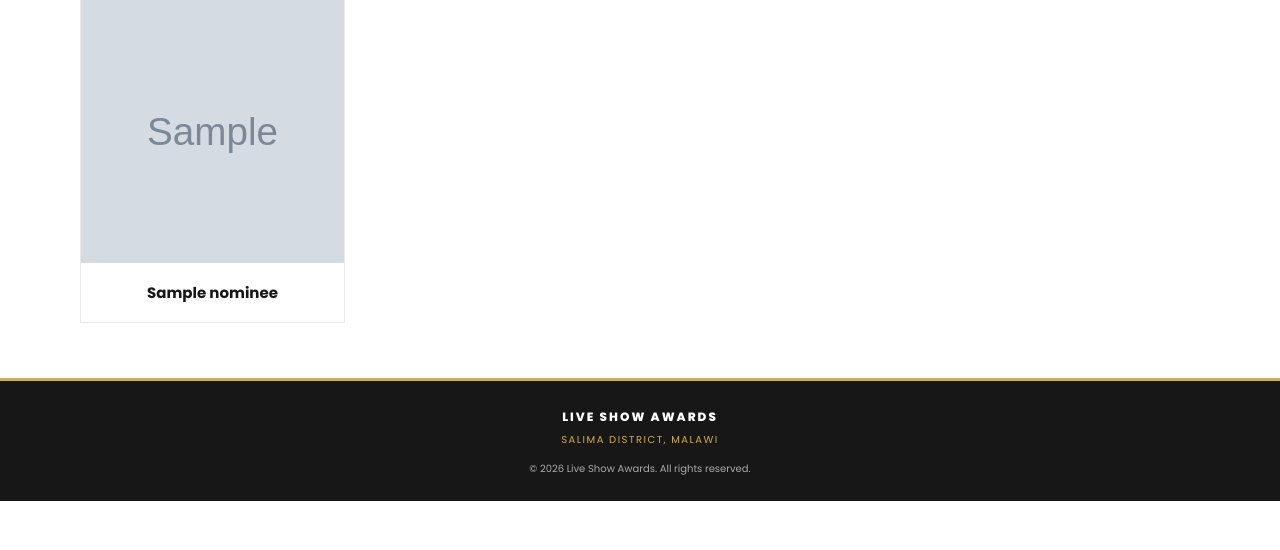
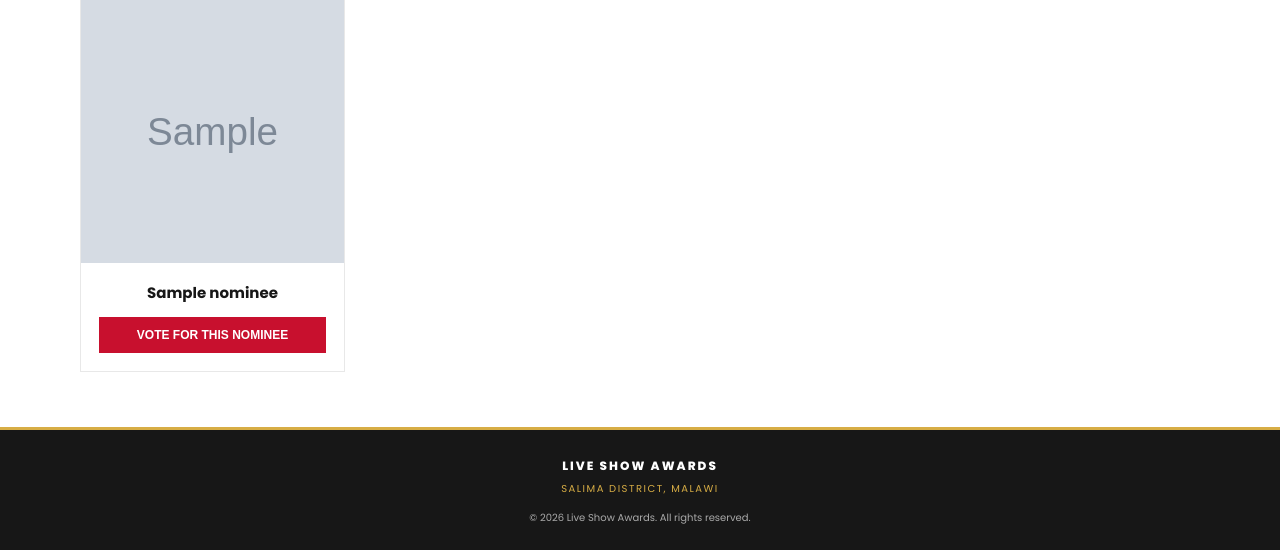
Before and after one commit to Samuelnyoni/Live-show-Awards-Voting-Web, a PHP site: page /categories/artist-of-year.php in a window 1280 px wide. Shown: the part 378-928 px from the top of the page. Before the commit the page ends 879 px from the top, so only its background shows below. Run offline with PHP 8.4, Linux system fonts and the light colour scheme; data comes from the database, SQL or seed files in the repository; tables that the repository leaves empty hold one stand-in row (values such as "Sample post"); grey boxes marked "Sample" are stand-in pictures.

Commit message:
Add vote forms to Artist of the Year page

```diff
--- a/categories/artist-of-year.php
+++ b/categories/artist-of-year.php
@@ -1,12 +1,17 @@
 <?php
 declare(strict_types=1);
+
+session_start();
+if (empty($_SESSION['vote_csrf_token'])) {
+    $_SESSION['vote_csrf_token'] = bin2hex(random_bytes(32));
+}
 
 require_once __DIR__ . '/../config/database.php';
 
 $pdo = getDatabaseConnection();
 
 $categoryQuery = $pdo->prepare(
-    'SELECT id, title, description FROM categories WHERE slug = :slug LIMIT 1'
+    'SELECT id, title, description, is_open FROM categories WHERE slug = :slug LIMIT 1'
 );
 $categoryQuery->execute(['slug' => 'artist-of-year']);
 $category = $categoryQuery->fetch();
@@ -76,7 +81,10 @@ function escapeOutput(?string $value): string
         .nominee-photo img { width: 100%; height: 100%; object-fit: cover; display: block; }
         .nominee-initial { color: #a80d26; font-size: clamp(48px, 9vw, 76px); font-weight: 800; }
         .nominee-info { padding: 16px 12px; text-align: center; }
-        .nominee-info h3 { margin: 0; font-size: 15px; font-weight: 700; }
+        .nominee-info h3 { margin: 0 0 13px; font-size: 15px; font-weight: 700; }
+        .vote-button { width: 100%; padding: 11px 12px; border: 0; color: #fff; background: var(--red); font-size: 12px; font-weight: 700; cursor: pointer; }
+        .vote-button:disabled { background: #999; cursor: not-allowed; }
+        .vote-message { margin: 0 0 22px; padding: 13px 16px; border-left: 4px solid var(--gold); background: #faf7ef; color: #5e5237; font-size: 13px; line-height: 1.6; }
         .empty-state { padding: 34px 20px; border: 1px solid #eee; color: var(--muted); text-align: center; font-size: 14px; }
         .site-footer { padding: 20px; color: #bbb; background: #171717; text-align: center; font-size: 11px; }
         @media (min-width: 650px) {
@@ -113,6 +121,20 @@ function escapeOutput(?string $value): string
         </section>
 
         <section class="voting-content">
+            <?php
+            $voteMessages = [
+                'success' => 'Your vote has been recorded. Thank you for participating.',
+                'duplicate' => 'A vote from this internet connection has already been recorded in this category.',
+                'closed' => 'Voting for this category is not open yet.',
+                'invalid' => 'We could not validate that vote. Please try again.',
+                'unavailable' => 'We could not process your vote right now. Please try again later.',
+            ];
+            $voteStatus = $_GET['vote'] ?? '';
+            if (is_string($voteStatus) && isset($voteMessages[$voteStatus])):
+            ?>
+                <div class="vote-message" role="status"><?php echo escapeOutput($voteMessages[$voteStatus]); ?></div>
+            <?php endif; ?>
+
             <div class="section-top">
                 <h2>Meet the Nominees</h2>
                 <span class="nominee-count"><?php echo count($nominees); ?> Nominees</span>
@@ -131,6 +153,14 @@ function escapeOutput(?string $value): string
                             </div>
                             <div class="nominee-info">
                                 <h3><?php echo escapeOutput($nominee['name']); ?></h3>
+                                <form method="post" action="../vote.php">
+                                    <input type="hidden" name="csrf_token" value="<?php echo escapeOutput($_SESSION['vote_csrf_token']); ?>">
+                                    <input type="hidden" name="category_slug" value="artist-of-year">
+                                    <input type="hidden" name="nominee_id" value="<?php echo (int) $nominee['id']; ?>">
+                                    <button class="vote-button" type="submit" <?php echo (int) $category['is_open'] === 1 ? '' : 'disabled'; ?>>
+                                        <?php echo (int) $category['is_open'] === 1 ? 'VOTE FOR THIS NOMINEE' : 'VOTING NOT OPEN'; ?>
+                                    </button>
+                                </form>
                             </div>
                         </article>
                     <?php endforeach; ?>
```
